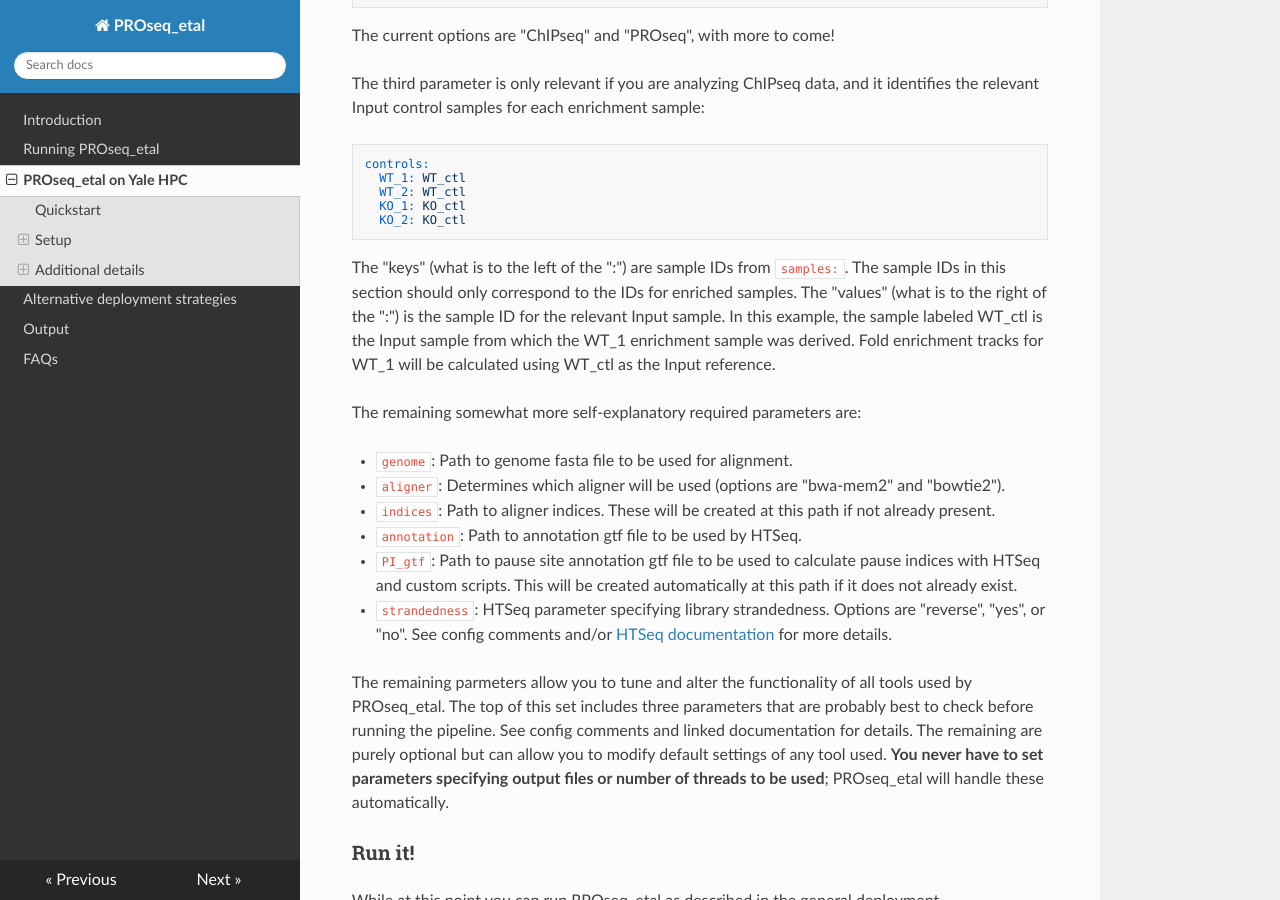
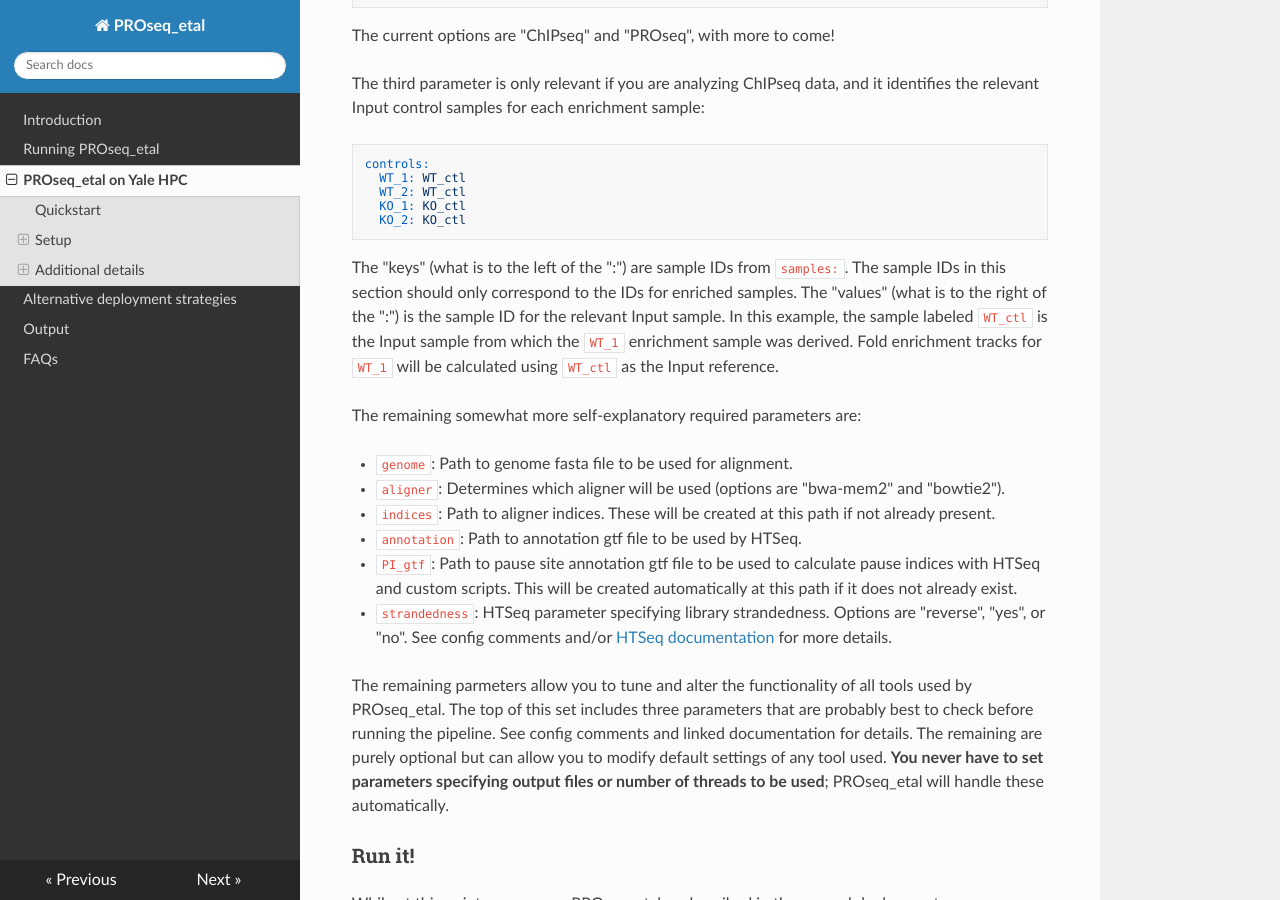
Before and after one commit to isaacvock/PROseq_etal, an MkDocs documentation site: the page built from docs/simon.md, in a window 1280 px wide and 900 px high, scrolled down 2679 px. Built offline with MkDocs 1.6.1, drawn with Linux system fonts in a browser that asks for light colours; nearby versions of some CDN libraries.

Commit message:
Subtle aesthetic edits in documentation

````diff
--- a/docs/simon.md
+++ b/docs/simon.md
@@ -115,7 +115,7 @@ controls:
   KO_1: KO_ctl
   KO_2: KO_ctl
 ```
-The "keys" (what is to the left of the ":") are sample IDs from `samples:`. The sample IDs in this section should only correspond to the IDs for enriched samples. The "values" (what is to the right of the ":") is the sample ID for the relevant Input sample. In this example, the sample labeled WT_ctl is the Input sample from which the WT_1 enrichment sample was derived. Fold enrichment tracks for WT_1 will be calculated using WT_ctl as the Input reference.
+The "keys" (what is to the left of the ":") are sample IDs from `samples:`. The sample IDs in this section should only correspond to the IDs for enriched samples. The "values" (what is to the right of the ":") is the sample ID for the relevant Input sample. In this example, the sample labeled `WT_ctl` is the Input sample from which the `WT_1` enrichment sample was derived. Fold enrichment tracks for `WT_1` will be calculated using `WT_ctl` as the Input reference.
 
 The remaining somewhat more self-explanatory required parameters are:
 
````
